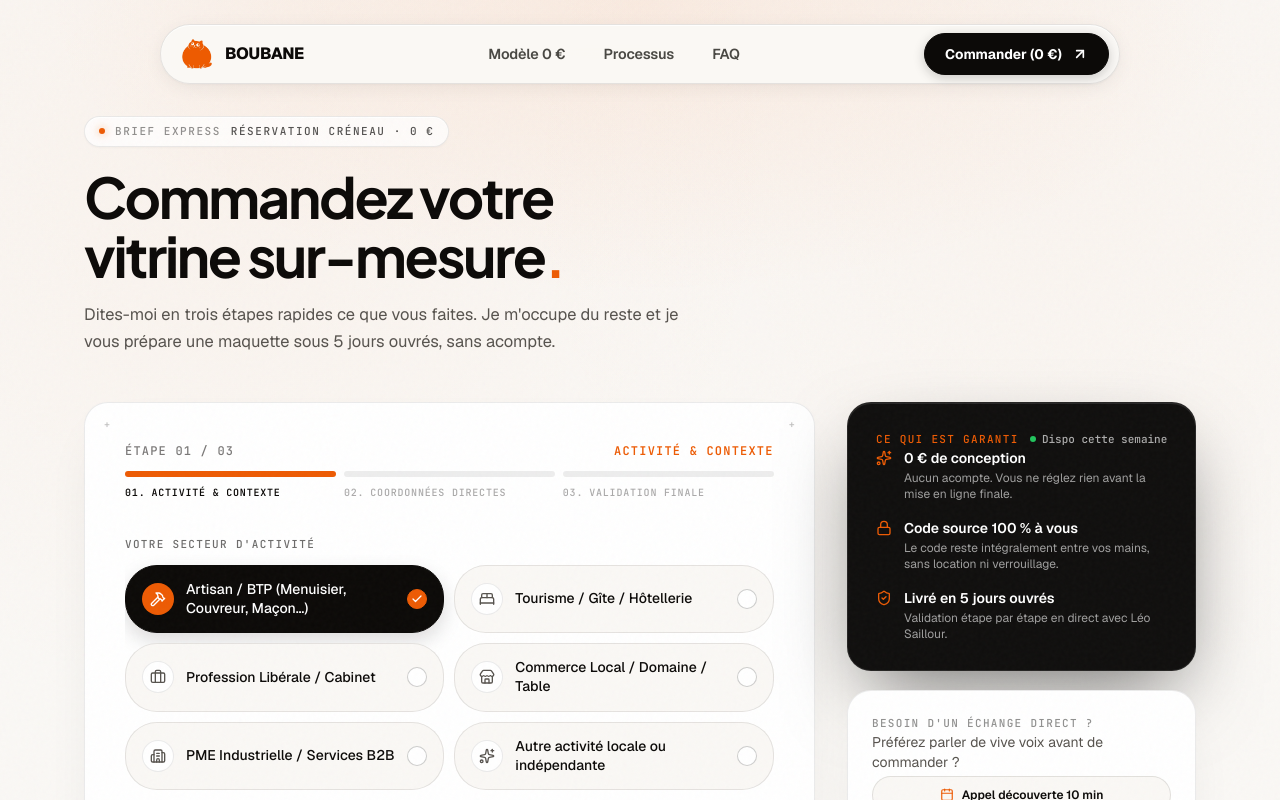
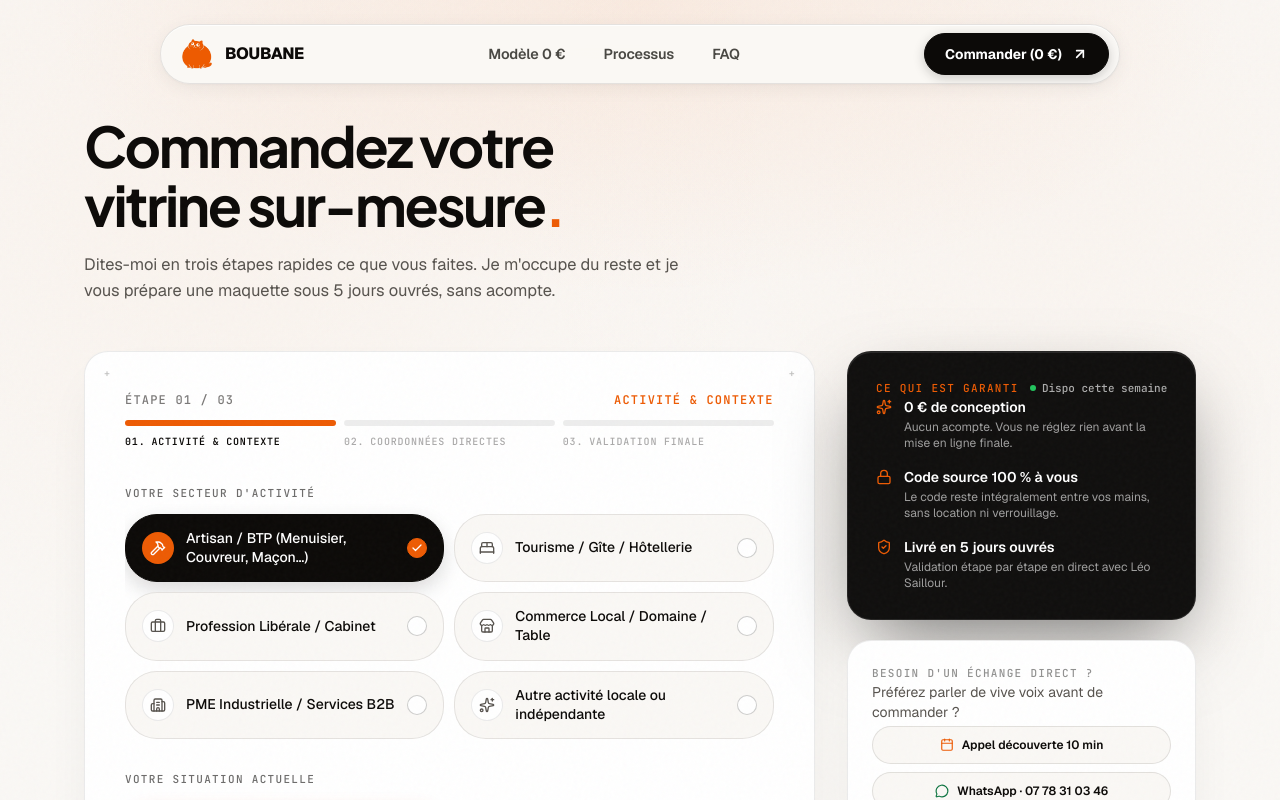
Before and after one commit to PicsouTheOwl/Boubane, a Next.js app: page /commander in a window 1280 px wide. Shown: the top 800 px of the page. Built offline with nearby package versions, Linux system fonts and the light colour scheme.

Commit message:
chore(commander): remove BRIEF EXPRESS eyebrow badge

```diff
--- a/src/app/commander/page.tsx
+++ b/src/app/commander/page.tsx
@@ -22,7 +22,7 @@ import {
 } from "lucide-react";
 import { SiteHeader } from "@/components/SiteHeader";
 import { SiteFooter } from "@/components/SiteFooter";
-import { AtelierReveal, EyebrowBadge, SpecularPlate } from "@/components/AtelierPrimitives";
+import { AtelierReveal, SpecularPlate } from "@/components/AtelierPrimitives";
 import { ATELIER_EASE, ATELIER_SPRING } from "@/lib/utils";
 
 const TRADES = [
@@ -150,8 +150,7 @@ export default function CommanderPage() {
       <main className="relative pt-14 pb-28">
         <div className="mx-auto max-w-[1160px] px-5 sm:px-6">
           <AtelierReveal className="max-w-3xl mb-10 sm:mb-12">
-            <EyebrowBadge index="BRIEF EXPRESS">Réservation Créneau · 0 €</EyebrowBadge>
-            <h1 className="mt-5 font-[family-name:var(--font-jakarta)] text-[clamp(2.1rem,5vw,3.5rem)] font-bold tracking-[-0.04em] leading-[1.06] text-[#0C0A08]">
+            <h1 className="font-[family-name:var(--font-jakarta)] text-[clamp(2.1rem,5vw,3.5rem)] font-bold tracking-[-0.04em] leading-[1.06] text-[#0C0A08]">
               Commandez votre vitrine sur-mesure
               <span className="text-[#ED5B04]">.</span>
             </h1>
```
